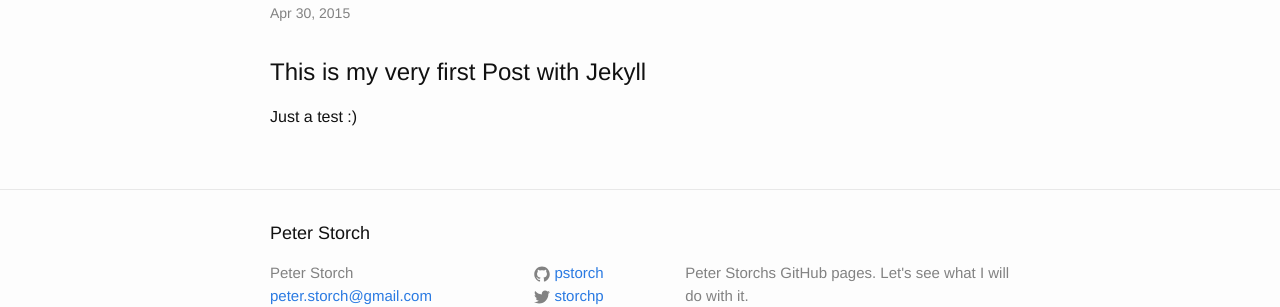
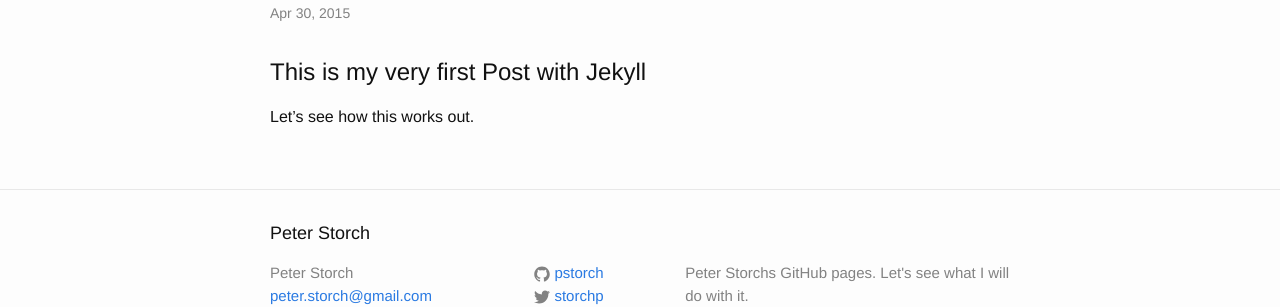
Before and after one commit to pstorch/pstorch.github.io, a Jekyll site: the page built from _posts/2015-04-30-my-very-first-post.md, in a window 1280 px wide. Shown: the part 146-453 px from the top of the page. Built offline with Jekyll 4.4.1, drawn with Linux system fonts in a browser that asks for light colours.

Commit message:
changed post

```diff
--- a/_posts/2015-04-30-my-very-first-post.md
+++ b/_posts/2015-04-30-my-very-first-post.md
@@ -6,4 +6,4 @@ layout: post
 This is my very first Post with Jekyll
 ======================================
 
-Just a test :)
+Let's see how this works out.
```
